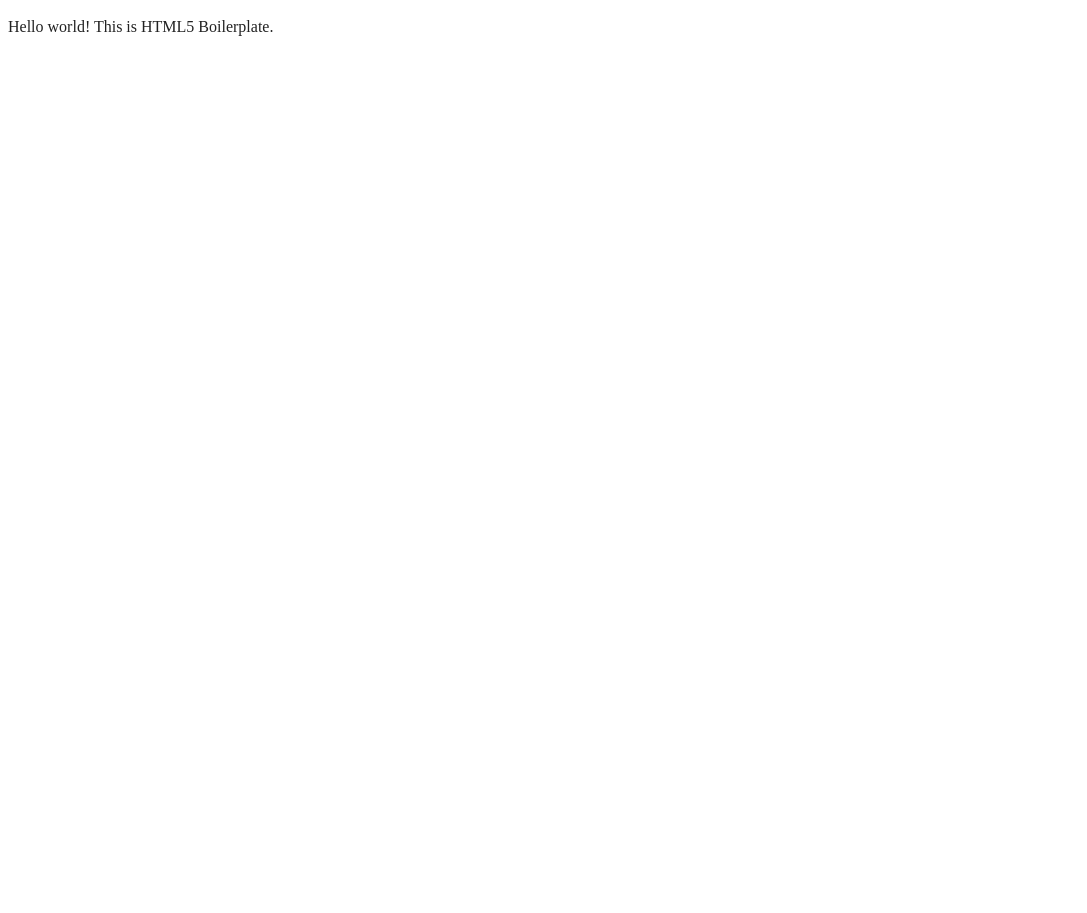
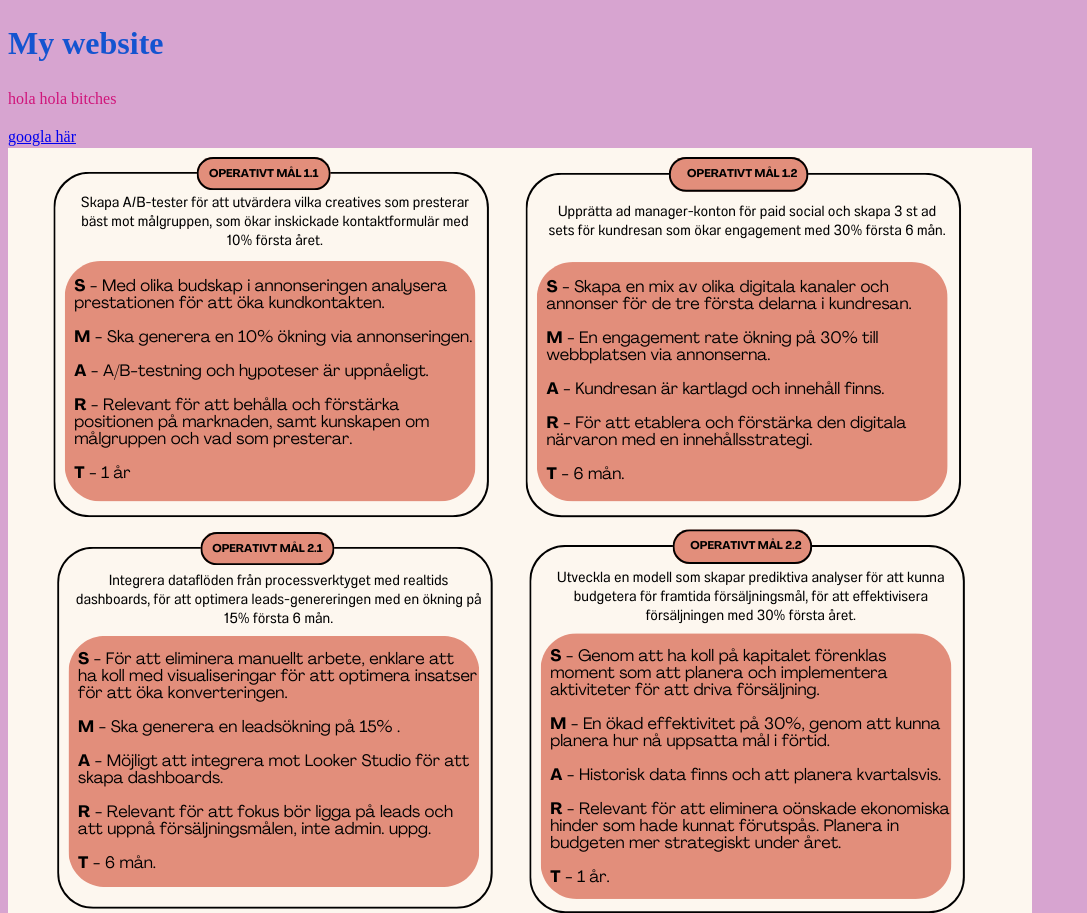
Before and after one commit to Nicsav91/HTMLAssignment2, a website built with webpack: page P0-HelloWorld/index.html in a window 1280 px wide. Shown: the top 913 px of the page, without its empty margins (0-1087 px from the left). Before the commit the page ends 800 px from the top, so only its background shows below. Built offline with nearby package versions, Linux system fonts and the light colour scheme.

Commit message:
Created my first website

```diff
--- a/P0-HelloWorld/index.html
+++ b/P0-HelloWorld/index.html
@@ -22,10 +22,22 @@
   <meta name="theme-color" content="#fafafa">
 </head>
 
-<body>
+<body bgcolor="#d7a4d0">
 
   <!-- Add your site or application content here -->
-  <p>Hello world! This is HTML5 Boilerplate.</p>
+
+  <h1 style="color: #1454d0"> My website </h1>
+  <p style="color: #d0147a"> hola hola bitches </p>
+
+
+
+  <a href="https://google.se"> googla här </a>
+<br>
+  <img src="SMART_Operativt.PNG" style="widht:250;height:300;" alt="hahah">
+  <br>
+  <a href="https://ikea.se"> <img src="Slide1.JPG" style="width: 100;height: 150;" alt="bild"> </a>
+
+
   <script src="js/app.js"></script>
 
 </body>
```
